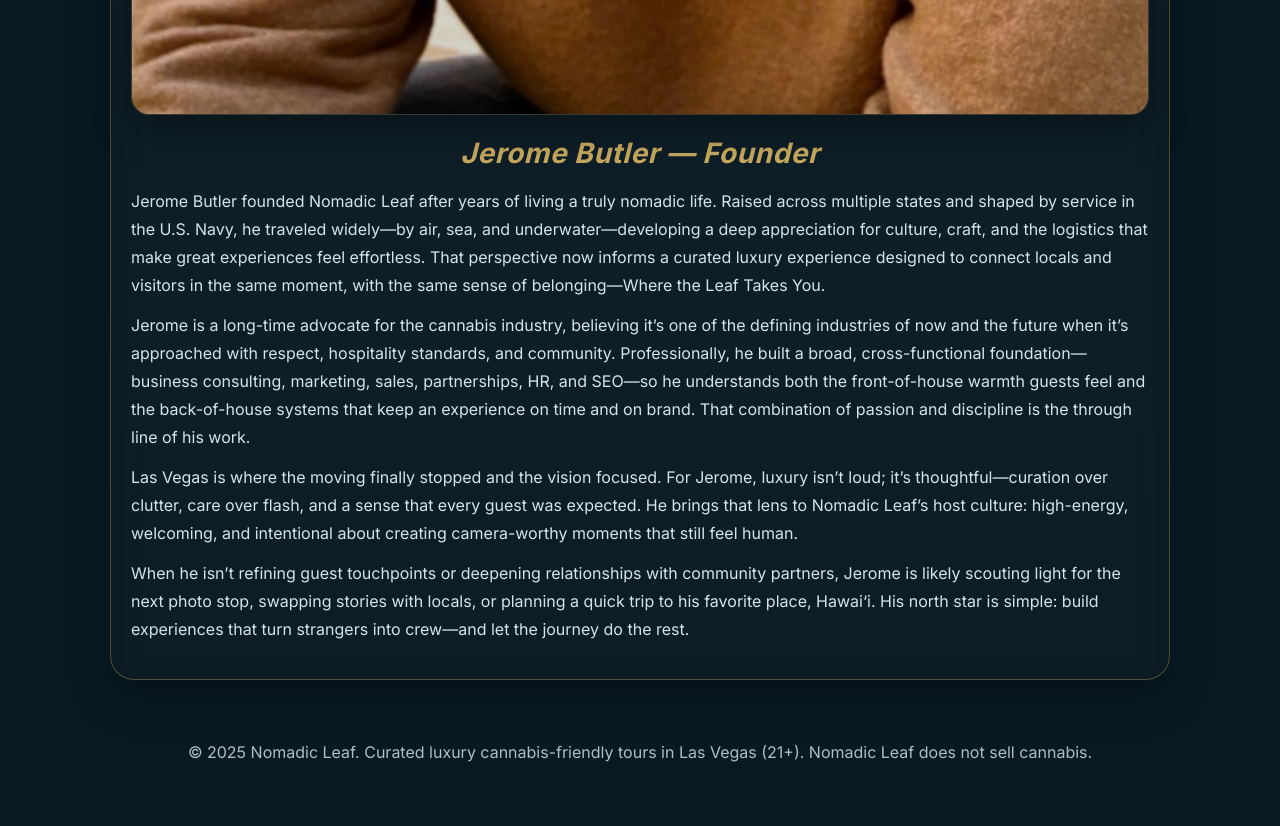
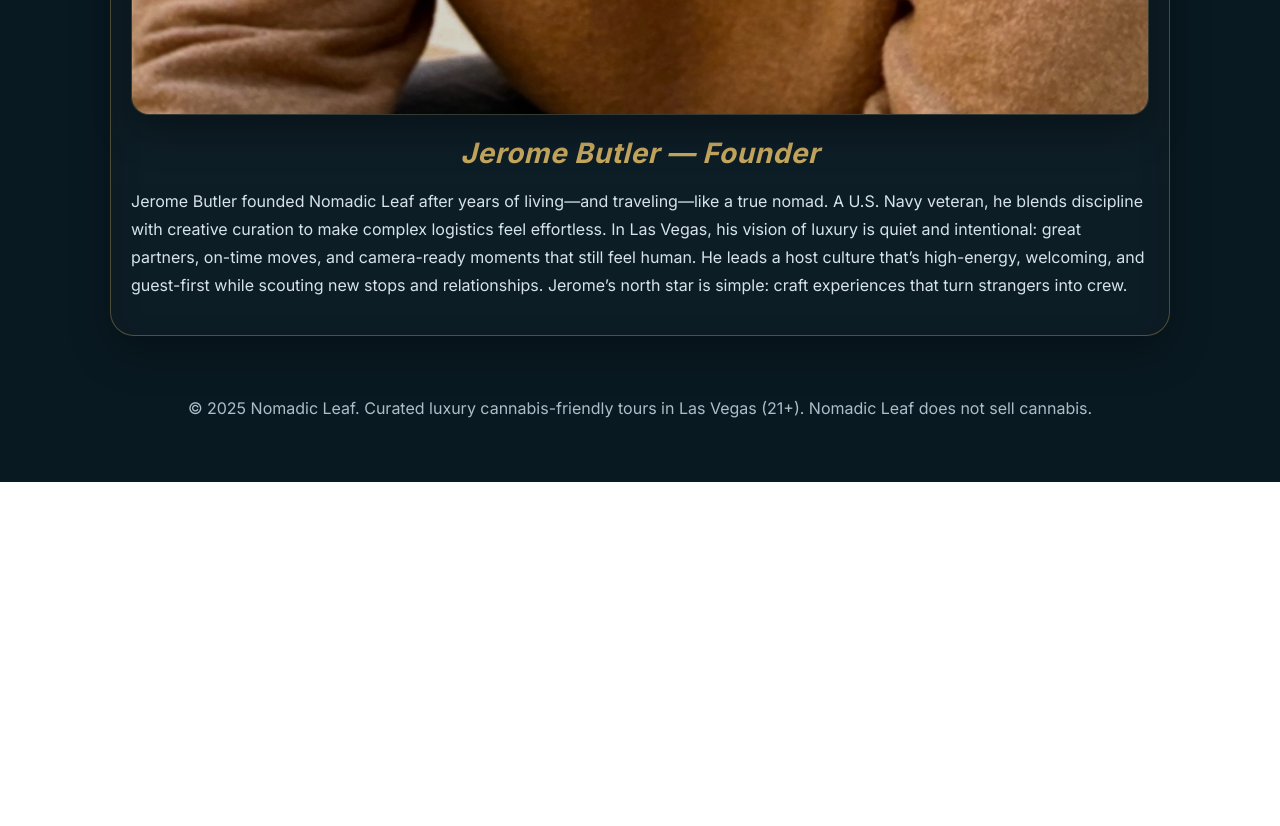
Before and after one commit to nomadicleaf/nomadicleaf-site, a plain HTML site: page index.html in a window 1280 px wide. Shown: the part 7288-8114 px from the top of the page. After the commit the page ends 7770 px from the top, so only its background shows below. Drawn offline with nearby package versions, Linux system fonts and the light colour scheme.

Commit message:
Update index.html

```diff
--- a/index.html
+++ b/index.html
@@ -630,13 +630,7 @@ footer{padding:30px 24px 60px;color:#aebdc7;text-align:center}
 
       <h3 id="nl-founder-title" class="name">Jerome Butler — Founder</h3>
 
-      <p>Jerome Butler founded Nomadic Leaf after years of living a truly nomadic life. Raised across multiple states and shaped by service in the U.S. Navy, he traveled widely—by air, sea, and underwater—developing a deep appreciation for culture, craft, and the logistics that make great experiences feel effortless. That perspective now informs a curated luxury experience designed to connect locals and visitors in the same moment, with the same sense of belonging—Where the Leaf Takes You.</p>
-
-      <p>Jerome is a long-time advocate for the cannabis industry, believing it’s one of the defining industries of now and the future when it’s approached with respect, hospitality standards, and community. Professionally, he built a broad, cross-functional foundation—business consulting, marketing, sales, partnerships, HR, and SEO—so he understands both the front-of-house warmth guests feel and the back-of-house systems that keep an experience on time and on brand. That combination of passion and discipline is the through line of his work.</p>
-
-      <p>Las Vegas is where the moving finally stopped and the vision focused. For Jerome, luxury isn’t loud; it’s thoughtful—curation over clutter, care over flash, and a sense that every guest was expected. He brings that lens to Nomadic Leaf’s host culture: high-energy, welcoming, and intentional about creating camera-worthy moments that still feel human.</p>
-
-      <p>When he isn’t refining guest touchpoints or deepening relationships with community partners, Jerome is likely scouting light for the next photo stop, swapping stories with locals, or planning a quick trip to his favorite place, Hawai‘i. His north star is simple: build experiences that turn strangers into crew—and let the journey do the rest.</p>
+     <p>Jerome Butler founded Nomadic Leaf after years of living—and traveling—like a true nomad. A U.S. Navy veteran, he blends discipline with creative curation to make complex logistics feel effortless. In Las Vegas, his vision of luxury is quiet and intentional: great partners, on-time moves, and camera-ready moments that still feel human. He leads a host culture that’s high-energy, welcoming, and guest-first while scouting new stops and relationships. Jerome’s north star is simple: craft experiences that turn strangers into crew.</p>
     </article>
   </div>
 </section>
```
